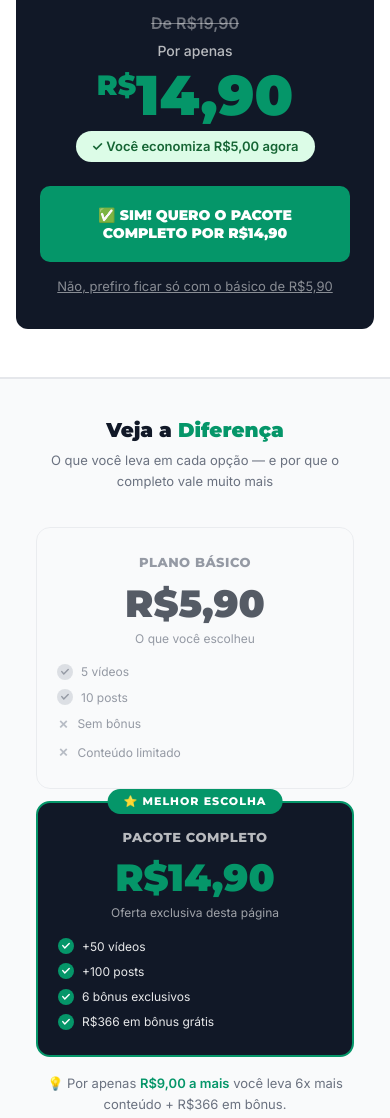
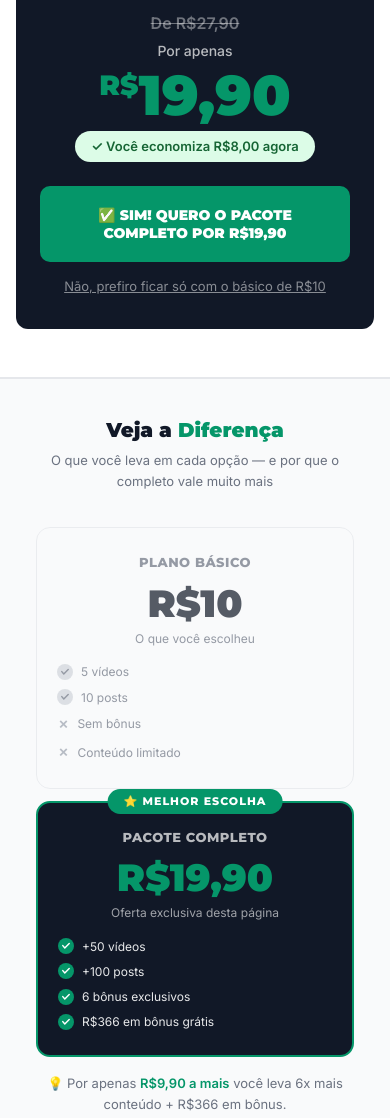
Before and after one commit to Obelani/objhigi, a plain HTML site: page upsell.html in a window 390 px wide. Shown: the part 900-2018 px from the top of the page. Drawn offline with Linux system fonts and the light colour scheme.

Commit message:
Reverte precos para R\$10/R\$27,90 e restaura checkouts Mivvo antigos
Desfaz a reducao de precos (R\$5,90/R\$19,90 no index e R\$14,90 no
upsell), voltando para R\$10 (Plano Basico) e R\$27,90 (Pacote
Completo), e restaura os links de checkout Mivvo que eram usados
antes dessa reducao em index.html e upsell.html.

Co-Authored-By: Claude Sonnet 5 <noreply@anthropic.com>

```diff
--- a/upsell.html
+++ b/upsell.html
@@ -122,12 +122,12 @@ footer a{color:var(--verde);text-decoration:underline}
     <div class="banner-wrap"><img src="banner_1.webp" alt="Pacote Completo Sofás" loading="lazy"></div>
   </div>
   <div class="preco-faixa">
-    <p class="de">De R$19,90</p>
+    <p class="de">De R$27,90</p>
     <p class="por-label">Por apenas</p>
-    <div class="valor"><sup>R$</sup>14,90</div>
-    <span class="economia-pill">✓ Você economiza R$5,00 agora</span><br>
-    <a href="https://app.mivvo.com.br/checkout/01a1d172-9603-78c0-8a74-bcf9f1084417" class="btn-sim">✅ SIM! QUERO O PACOTE COMPLETO POR R$14,90</a>
-    <a href="https://app.mivvo.com.br/checkout/01a1d0ea-5dae-785e-956c-a65965218962" class="btn-nao">Não, prefiro ficar só com o básico de R$5,90</a>
+    <div class="valor"><sup>R$</sup>19,90</div>
+    <span class="economia-pill">✓ Você economiza R$8,00 agora</span><br>
+    <a href="https://app.mivvo.com.br/checkout/525261ae-832f-4892-ad6a-c7972a8d55e8" class="btn-sim">✅ SIM! QUERO O PACOTE COMPLETO POR R$19,90</a>
+    <a href="https://app.mivvo.com.br/checkout/48061681-0374-402f-a09f-e6772bee800a" class="btn-nao">Não, prefiro ficar só com o básico de R$10</a>
   </div>
 </section>
 
@@ -137,7 +137,7 @@ footer a{color:var(--verde);text-decoration:underline}
     <p class="secao-sub">O que você leva em cada opção — e por que o completo vale muito mais</p>
     <div class="comparativo">
       <div class="comp-card basico">
-        <p class="comp-titulo">Plano Básico</p><p class="comp-valor">R$5,90</p><p class="comp-descricao">O que você escolheu</p>
+        <p class="comp-titulo">Plano Básico</p><p class="comp-valor">R$10</p><p class="comp-descricao">O que você escolheu</p>
         <ul class="comp-itens">
           <li class="comp-item"><span class="comp-dot"><svg viewBox="0 0 10 8" fill="none"><path d="M1 3.5L3.5 6.5L9 1" stroke="#6B7280" stroke-width="1.8" stroke-linecap="round" stroke-linejoin="round"/></svg></span>5 vídeos</li>
           <li class="comp-item"><span class="comp-dot"><svg viewBox="0 0 10 8" fill="none"><path d="M1 3.5L3.5 6.5L9 1" stroke="#6B7280" stroke-width="1.8" stroke-linecap="round" stroke-linejoin="round"/></svg></span>10 posts</li>
@@ -147,7 +147,7 @@ footer a{color:var(--verde);text-decoration:underline}
       </div>
       <div class="comp-card completo">
         <span class="comp-badge">⭐ MELHOR ESCOLHA</span>
-        <p class="comp-titulo">Pacote Completo</p><p class="comp-valor">R$14,90</p><p class="comp-descricao">Oferta exclusiva desta página</p>
+        <p class="comp-titulo">Pacote Completo</p><p class="comp-valor">R$19,90</p><p class="comp-descricao">Oferta exclusiva desta página</p>
         <ul class="comp-itens">
           <li class="comp-item"><span class="comp-dot"><svg viewBox="0 0 10 8" fill="none"><path d="M1 3.5L3.5 6.5L9 1" stroke="white" stroke-width="1.8" stroke-linecap="round" stroke-linejoin="round"/></svg></span>+50 vídeos</li>
           <li class="comp-item"><span class="comp-dot"><svg viewBox="0 0 10 8" fill="none"><path d="M1 3.5L3.5 6.5L9 1" stroke="white" stroke-width="1.8" stroke-linecap="round" stroke-linejoin="round"/></svg></span>+100 posts</li>
@@ -156,7 +156,7 @@ footer a{color:var(--verde);text-decoration:underline}
         </ul>
       </div>
     </div>
-    <p style="text-align:center;font-size:13px;color:var(--cinza-texto);margin-top:16px;">💡 Por apenas <strong style="color:var(--verde);">R$9,00 a mais</strong> você leva 6x mais conteúdo + R$366 em bônus.</p>
+    <p style="text-align:center;font-size:13px;color:var(--cinza-texto);margin-top:16px;">💡 Por apenas <strong style="color:var(--verde);">R$9,90 a mais</strong> você leva 6x mais conteúdo + R$366 em bônus.</p>
   </div>
 </section>
 
@@ -172,7 +172,7 @@ footer a{color:var(--verde);text-decoration:underline}
     </ul>
     <div style="text-align:center;margin-top:32px;padding:20px;background:var(--verde-claro);border:1px solid var(--verde-medio);border-radius:12px;">
       <p style="font-family:'Montserrat',sans-serif;font-weight:800;font-size:clamp(14px,2vw,17px);color:var(--preto);">Valor total: <span style="text-decoration:line-through;color:var(--cinza-texto);">R$393,00</span></p>
-      <p style="font-family:'Montserrat',sans-serif;font-weight:900;font-size:clamp(22px,4vw,32px);color:var(--verde);margin-top:4px;">Hoje só aqui: <strong>R$14,90</strong></p>
+      <p style="font-family:'Montserrat',sans-serif;font-weight:900;font-size:clamp(22px,4vw,32px);color:var(--verde);margin-top:4px;">Hoje só aqui: <strong>R$19,90</strong></p>
     </div>
   </div>
 </section>
@@ -207,9 +207,9 @@ footer a{color:var(--verde);text-decoration:underline}
         <div class="timer-bloco"><div class="timer-num" id="t-seg">00</div><div class="timer-sub">seg</div></div>
       </div>
     </div>
-    <div class="preco-mini"><p class="de">De R$19,90</p><div class="valor"><sup>R$</sup>14,90</div></div>
-    <a href="https://app.mivvo.com.br/checkout/01a1d172-9603-78c0-8a74-bcf9f1084417" class="btn-sim-final">✅ SIM! QUERO O PACOTE COMPLETO POR R$14,90</a>
-    <a href="https://app.mivvo.com.br/checkout/01a1d0ea-5dae-785e-956c-a65965218962" class="btn-nao-final">Não, prefiro ficar só com o básico de R$5,90</a>
+    <div class="preco-mini"><p class="de">De R$27,90</p><div class="valor"><sup>R$</sup>19,90</div></div>
+    <a href="https://app.mivvo.com.br/checkout/525261ae-832f-4892-ad6a-c7972a8d55e8" class="btn-sim-final">✅ SIM! QUERO O PACOTE COMPLETO POR R$19,90</a>
+    <a href="https://app.mivvo.com.br/checkout/48061681-0374-402f-a09f-e6772bee800a" class="btn-nao-final">Não, prefiro ficar só com o básico de R$10</a>
   </div>
 </div>
 
```
Also changed, not shown: index.html (+7 -7 lines).
